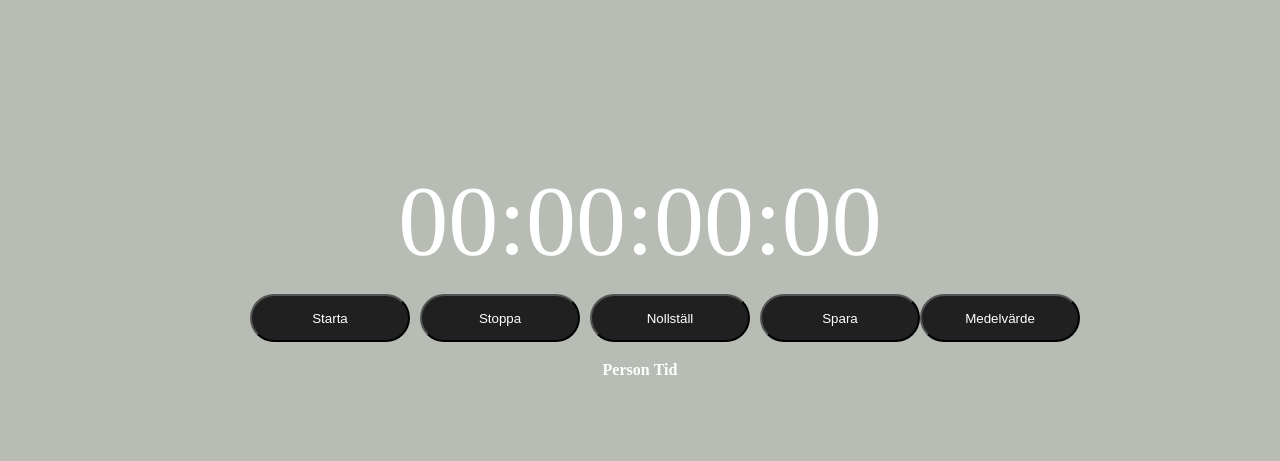
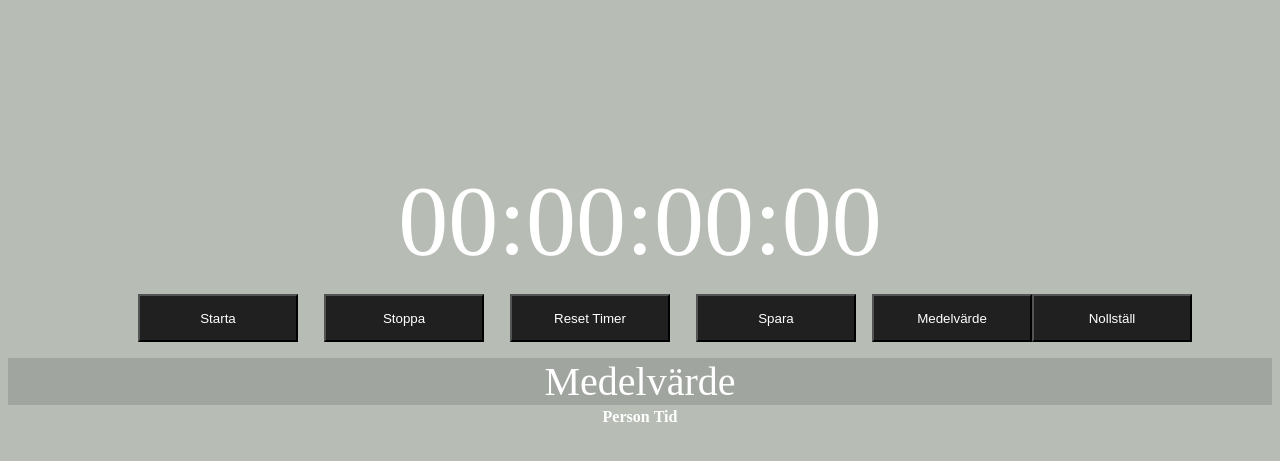
Before and after one commit to NTIAliceB/Tidtagarur, a plain HTML site: page index.html in a window 1280 px wide. Shown: the part 5-466 px from the top of the page. Drawn offline with Linux system fonts and the light colour scheme.

Commit message:
21 april
La till en separat knapp före nollställ istället

```diff
--- a/css/style.css
+++ b/css/style.css
@@ -7,8 +7,6 @@ body {
 button {
     width: 20vh;
     height: 6vh;
-    border: 1000px soldi white;
-    border-radius: 50px;
     background: #202020;
     color: white;
     cursor: pointer;
@@ -29,20 +27,20 @@ button {
 
 }
 #button li {
-    display: inline;
+    list-style-type: none;
     padding-left: 10px;
+    width: 22vh;
 }
 
-#medelvarde {
-    display: flex;
-    justify-content: center;
-    font-size: 10vh;
-    background-color: black;
-    ??
-
-}
 
 #verden {
     display: flex;
     justify-content: center;
 }
+
+#medelvarde {
+    background-color: rgb(161, 165, 159);
+    display: flex;
+    justify-content: center;
+    font-size: 5vh;
+}
--- a/index.html
+++ b/index.html
@@ -16,12 +16,13 @@
     <ul id="button">
         <li><button onclick="startTimer()">Starta</button></li>
         <li><button onclick="stopTimer()">Stoppa</button></li>
-        <li><button onclick="resetTimer()">Nollställ</button></li>
+        <li><button onclick="resetTimer()">Reset Timer</button></li>
         <li><button onclick="saveTime()">Spara</button></li>
         <l1><button onclick="medel()">Medelvärde</button></l1>
+        <l1><button onclick="refresh()">Nollställ</button></l1>
     </ul>
 
-    <div id="medelvarde"></div>
+    <div id="medelvarde">Medelvärde</div>
 
     <table id="verden">
         <tr>
--- a/js/javascript.JS
+++ b/js/javascript.JS
@@ -82,7 +82,10 @@ function resetTimer() {
     min = 0;
     mil = 0;
     objectArrey = []
-    history.go(0);
+}
+
+function refresh() {
+  history.go(0);
 }
 
 function saveTime() {
```
